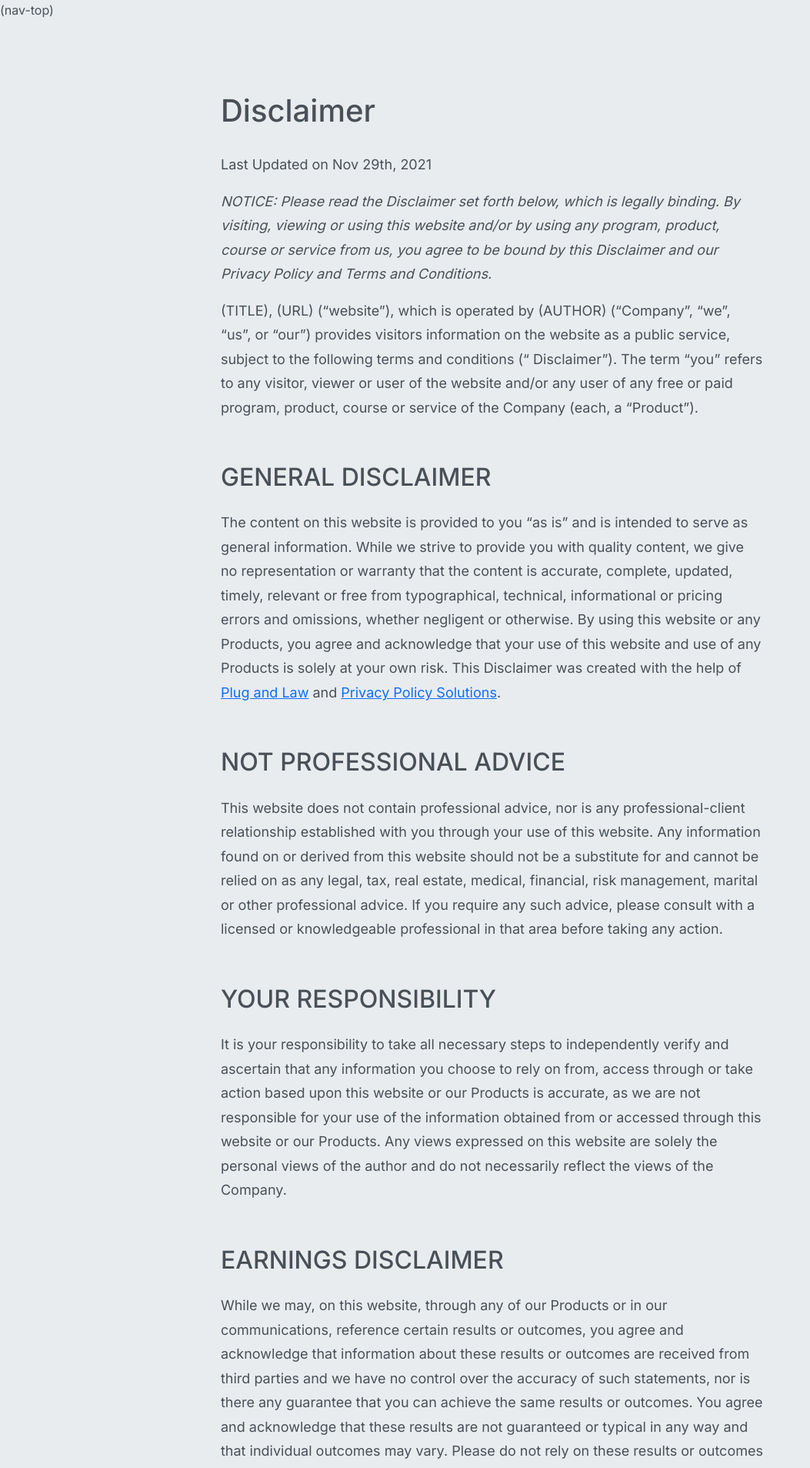
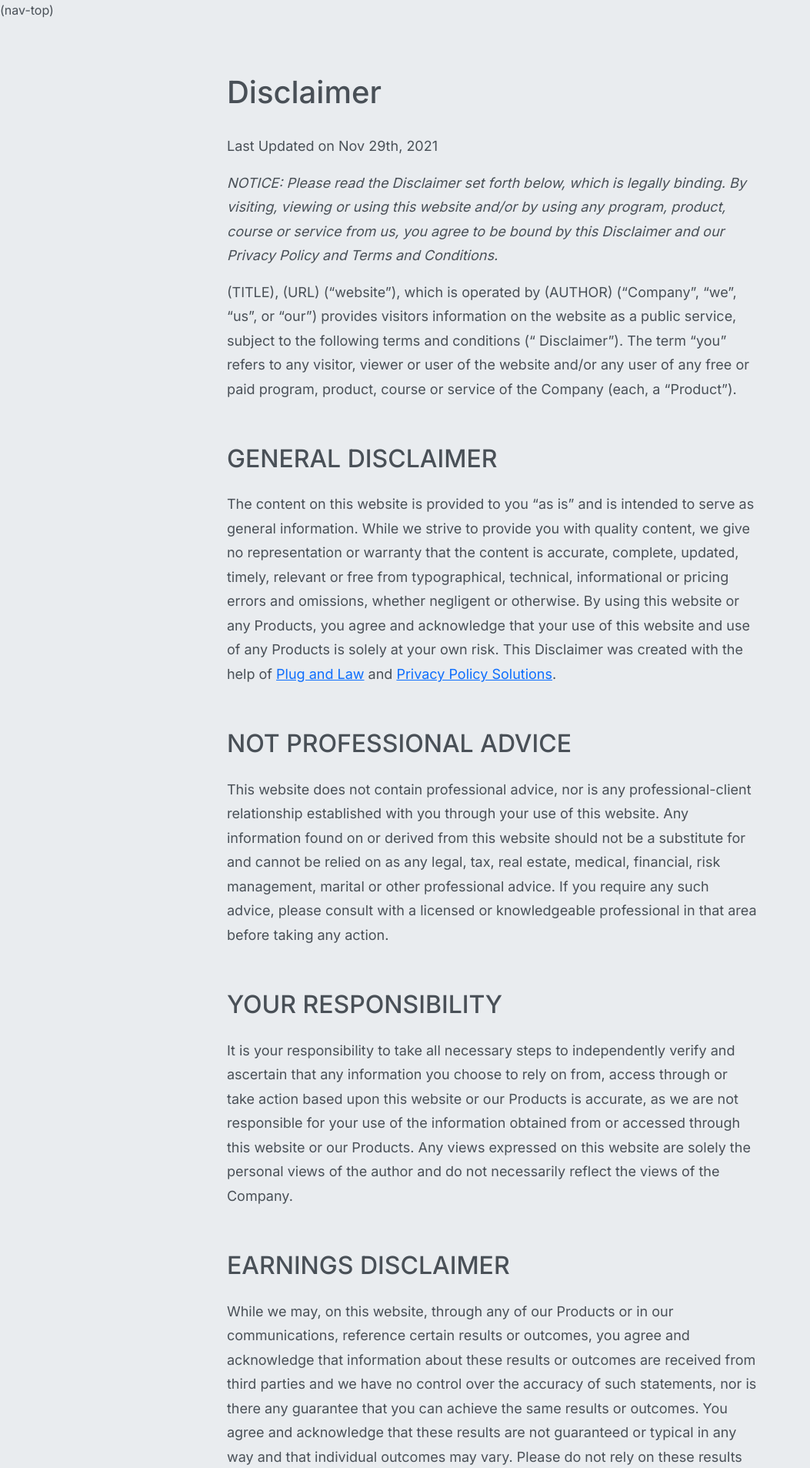
Before and after one commit to jingtianfeng/jekytrap, a Jekyll site: the page built from disclaimer.md, in a window 1280 px wide. Shown: the top 1907 px of the page at 77% size, without its empty margins (0-1053 px from the left). Built offline with Jekyll 4.4.1, drawn with Linux system fonts in a browser that asks for light colours.

Commit message:
Copy from jtfeng-personal-1: layout post

```diff
--- a/_layouts/post.html
+++ b/_layouts/post.html
@@ -3,7 +3,7 @@ layout: default
 ---
 
 <article>
-    <div class="prose mx-auto px-3 py-4">
+    <div class="prose px-4 pb-6 mx-auto">
         {{ content }}
     </div>
 </article>
```
